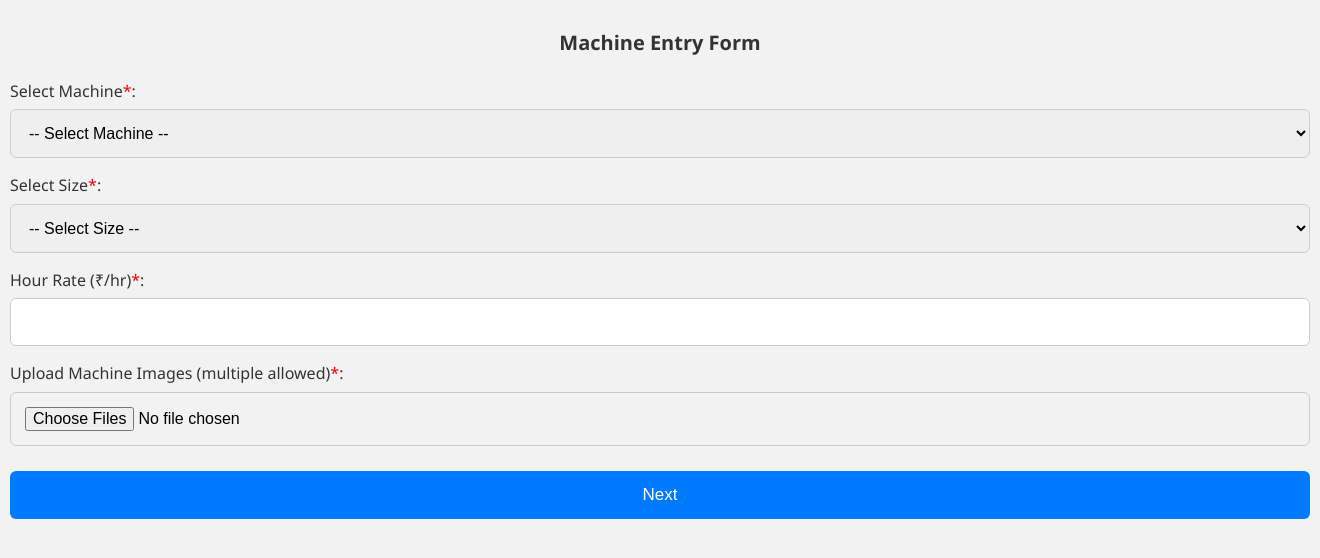
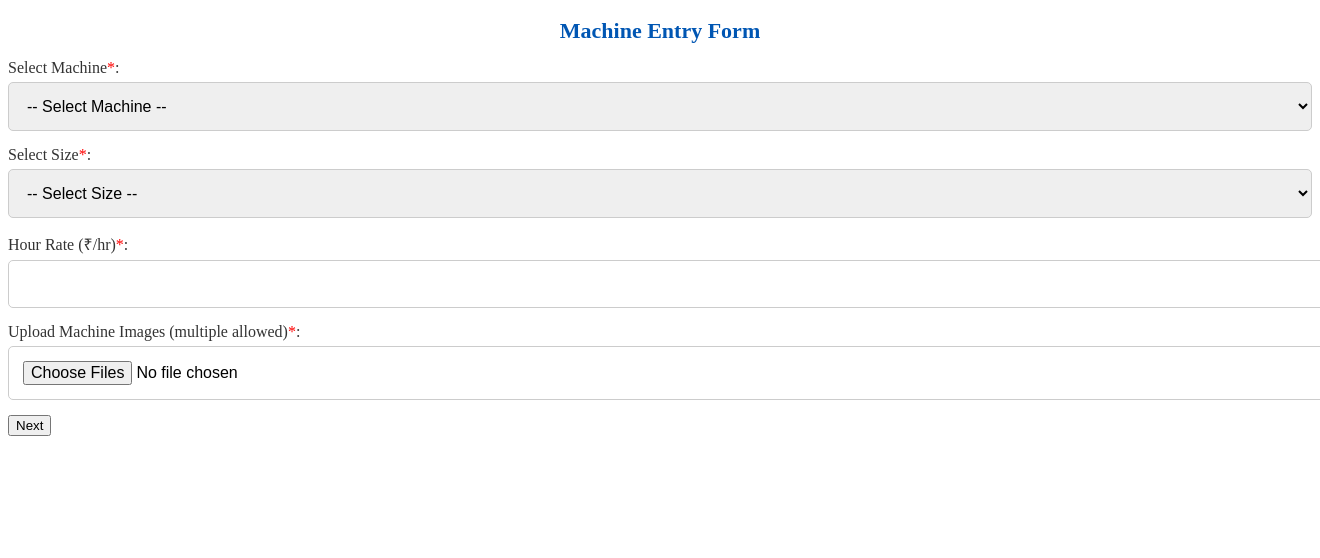
Before and after one commit to Monishahee/machine_forms, a Flask app: page /machine_entry in a window 1320 px wide; the page is wider, and only the part inside the window is pictured. Shown: the top 558 px of that part. Run offline with Flask 3, Linux system fonts and the light colour scheme.

Commit message:
Update style.css

```diff
--- a/static/style.css
+++ b/static/style.css
@@ -1,36 +1,3 @@
-/* Reset and Base Styles */
-* {
-    box-sizing: border-box;
-}
-
-body {
-    font-family: 'Segoe UI', sans-serif;
-    font-size: 16px;
-    line-height: 1.6;
-    background-color: #f2f2f2;
-    margin: 0;
-    padding: 10px;
-}
-
-/* Centered Container */
-.container {
-    max-width: 900px;
-    margin: auto;
-    background: white;
-    padding: 20px;
-    border-radius: 10px;
-    box-shadow: 0 0 12px rgba(0, 0, 0, 0.1);
-}
-
-/* Headings */
-h1, h2, h3 {
-    font-size: 20px;
-    text-align: center;
-    color: #333;
-    margin-bottom: 20px;
-}
-
-/* Labels */
 label {
     font-size: 16px;
     font-weight: 500;
@@ -39,78 +6,28 @@ label {
     color: #333;
 }
 
-/* Input Fields */
-input[type="text"],
-input[type="email"],
-input[type="number"],
-input[type="file"],
-input[type="date"],
-select,
-textarea {
-    width: 100%;
+input, select, textarea {
     padding: 14px;
     font-size: 16px;
-    border-radius: 6px;
+    width: 100%;
+    border-radius: 5px;
     border: 1px solid #ccc;
     margin-bottom: 15px;
 }
 
-/* Buttons */
-button,
-input[type="submit"] {
-    width: 100%;
-    padding: 14px;
-    font-size: 17px;
-    background-color: #007BFF;
-    color: white;
-    border: none;
-    border-radius: 6px;
-    cursor: pointer;
-    margin-top: 10px;
-}
-
-button:hover,
-input[type="submit"]:hover {
-    background-color: #0056b3;
-}
-
-/* Responsive Grid Layout */
-.form-grid {
-    display: grid;
-    grid-template-columns: 1fr 1fr;
-    gap: 20px;
+h2 {
+    font-size: 22px;
+    color: #0056b3;
+    margin-bottom: 15px;
+    text-align: center;
 }
 
 @media (max-width: 768px) {
-    .form-grid {
-        grid-template-columns: 1fr;
+    h2 {
+        font-size: 20px;
     }
 
-    h1, h2, h3 {
-        font-size: 18px;
-    }
-
-    label {
-        font-size: 15px;
-    }
-
-    input, select, textarea {
-        font-size: 15px;
-        padding: 13px;
-    }
-
-    button {
+    label, input, select, textarea {
         font-size: 16px;
     }
 }
-
-/* Section Titles */
-.section-title {
-    font-size: 18px;
-    font-weight: bold;
-    margin-top: 30px;
-    color: #0056b3;
-    border-bottom: 2px solid #0056b3;
-    padding-bottom: 5px;
-    margin-bottom: 15px;
-}
```
